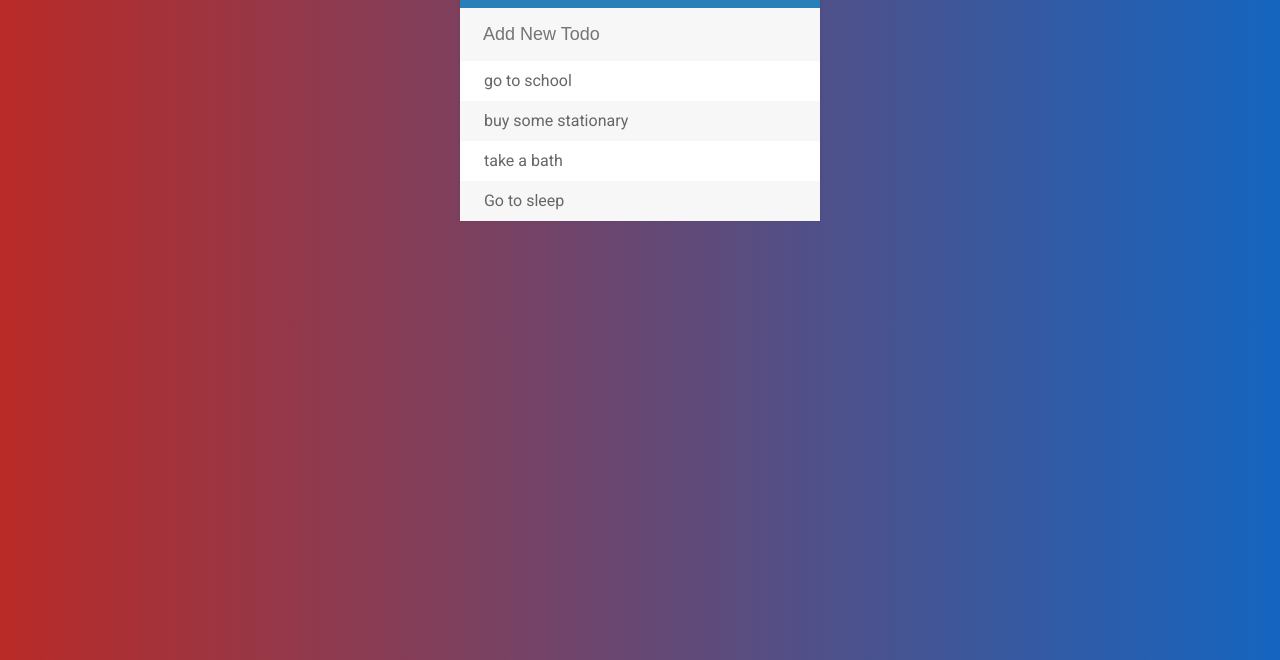
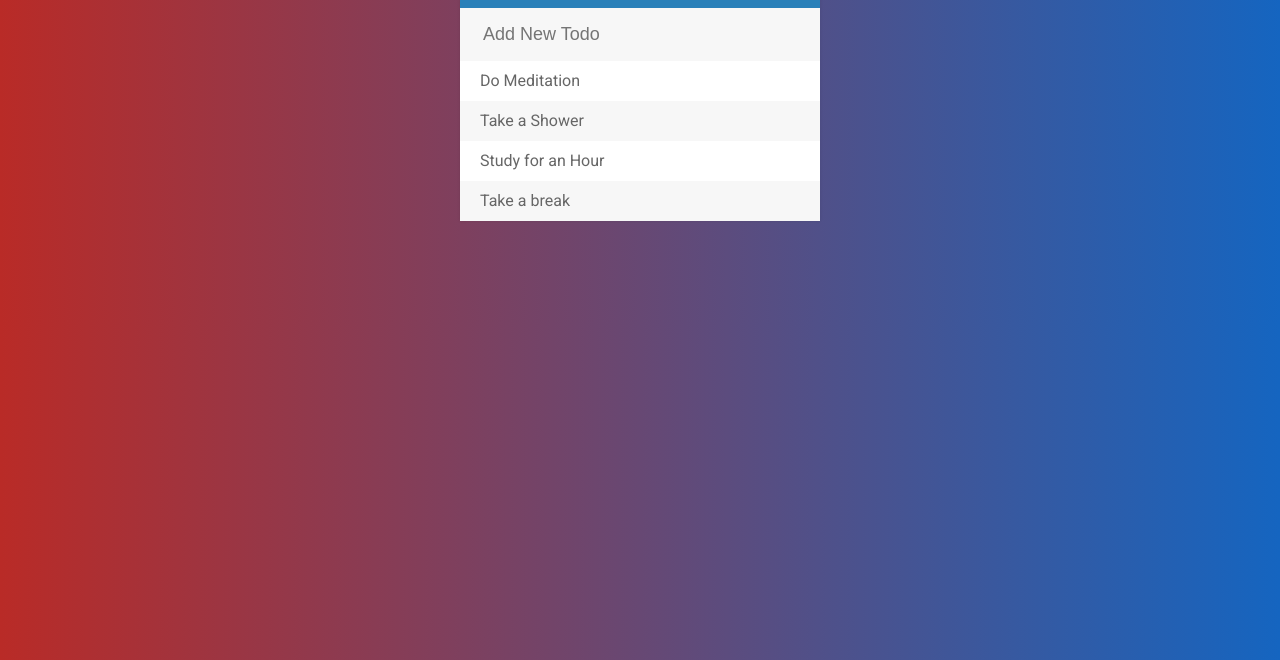
Before and after one commit to rahuljha4171-zz/TodoList, a plain HTML site: page index.html in a window 1280 px wide. Shown: the part 140-800 px from the top of the page. Drawn offline with Linux system fonts and the light colour scheme.

Commit message:
Update Index.html

```diff
--- a/index.html
+++ b/index.html
@@ -14,10 +14,10 @@
 			<input type="text" name="" placeholder="Add New Todo">
 
 			<ul>
-				<li><span><i class="fas fa-trash"></i></span> go to school</li>
-				<li><span><i class="fas fa-trash"></i></span> buy some stationary</li>
-				<li><span><i class="fas fa-trash"></i></span> take a bath</li>
-				<li><span><i class="fas fa-trash"></i></span> Go to sleep</li>
+				<li><span><i class="fas fa-trash"></i></span>Do Meditation</li>
+				<li><span><i class="fas fa-trash"></i></span>Take a Shower</li>
+				<li><span><i class="fas fa-trash"></i></span>Study for an Hour</li>
+				<li><span><i class="fas fa-trash"></i></span>Take a break</li>
 			</ul>
 		</div>
 
```
